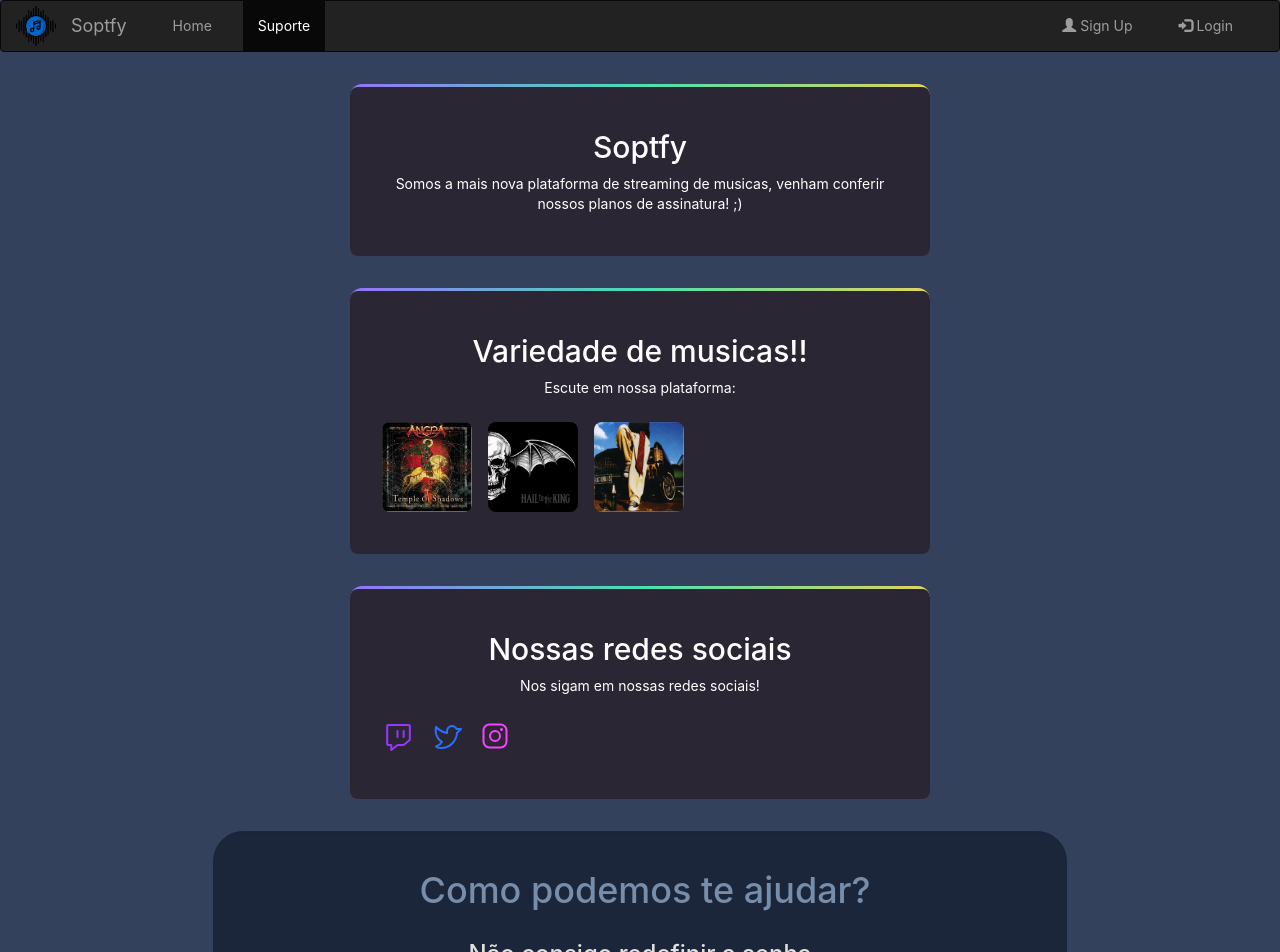
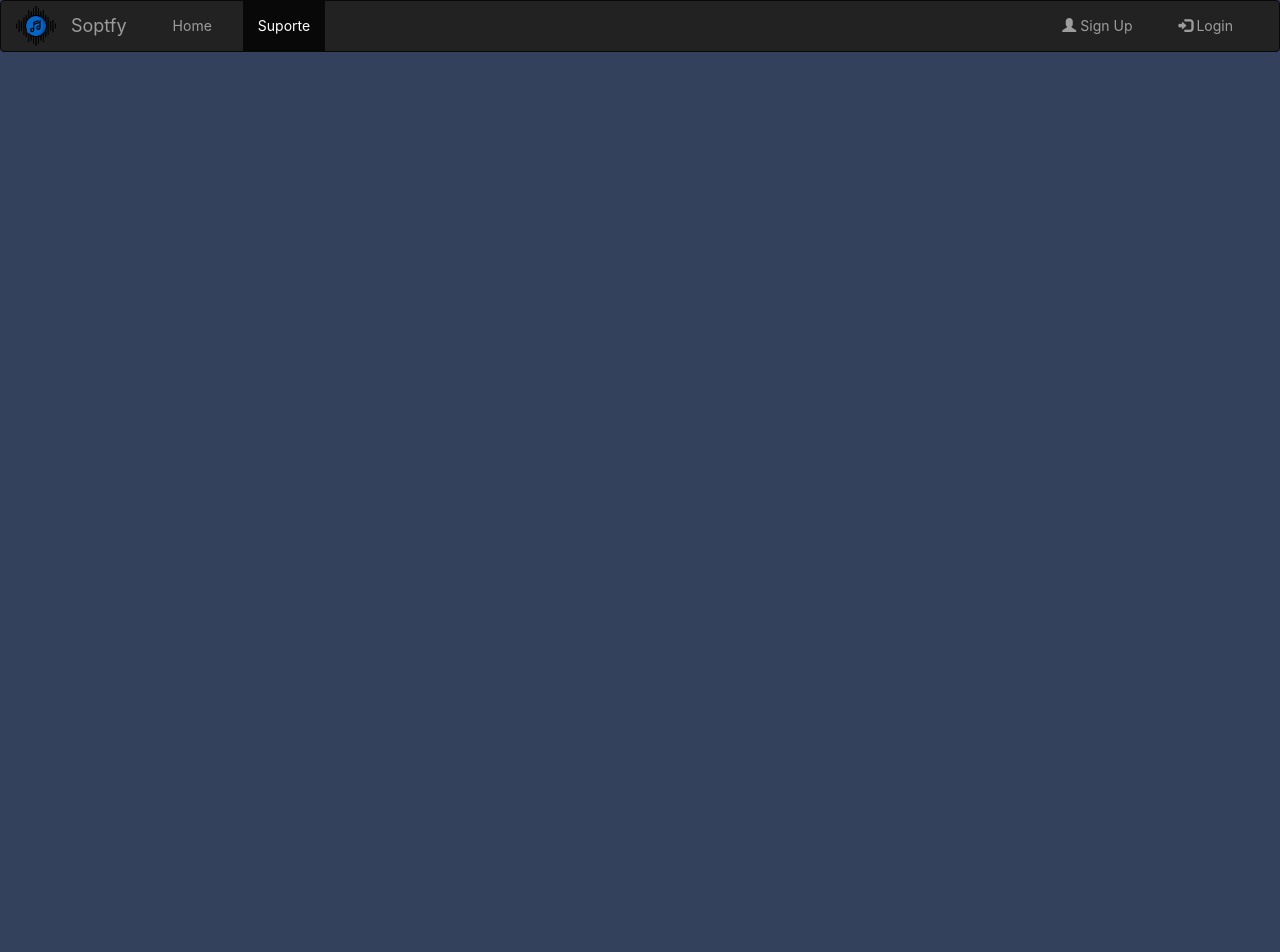
Before and after one commit to willferal/web-cenario-II, a React (Create React App) app: page / in a window 1280 px wide. Shown: the top 952 px of the page. After the commit the page ends 800 px from the top, so only its background shows below. Built offline with nearby package versions, Linux system fonts and the light colour scheme.

Commit message:
Adding a browser router

```diff
--- a/public/index.html
+++ b/public/index.html
@@ -1,3 +1,5 @@
+
+
 <!DOCTYPE html>
 <html lang="en">
   <head>
--- a/src/App.js
+++ b/src/App.js
@@ -1,4 +1,5 @@
 import './App.css';
+import {Routes, Route } from 'react-router-dom';
 
 import Home from './Home';
 import Faq from './Faq';
@@ -6,8 +7,10 @@
 function App() {
   return (
     <div className="App">
-      <Home/>
-      <Faq/>
+      <Routes>
+        <Route path='/Home' element={<Home/>}></Route>
+        <Route path='/Faq' element={<Faq/>}></Route>
+      </Routes>
     </div>
   );
 }
--- a/src/Faq.js
+++ b/src/Faq.js
@@ -2,11 +2,6 @@
 import "./Faq.css";
 import copiei from "./assets/images/copiei.png";
 import "./Home.css";
-
-
-
-
-
 
 
 const Faq = props =>{
```
Also changed, not shown: src/index.js (+5 -2 lines).
